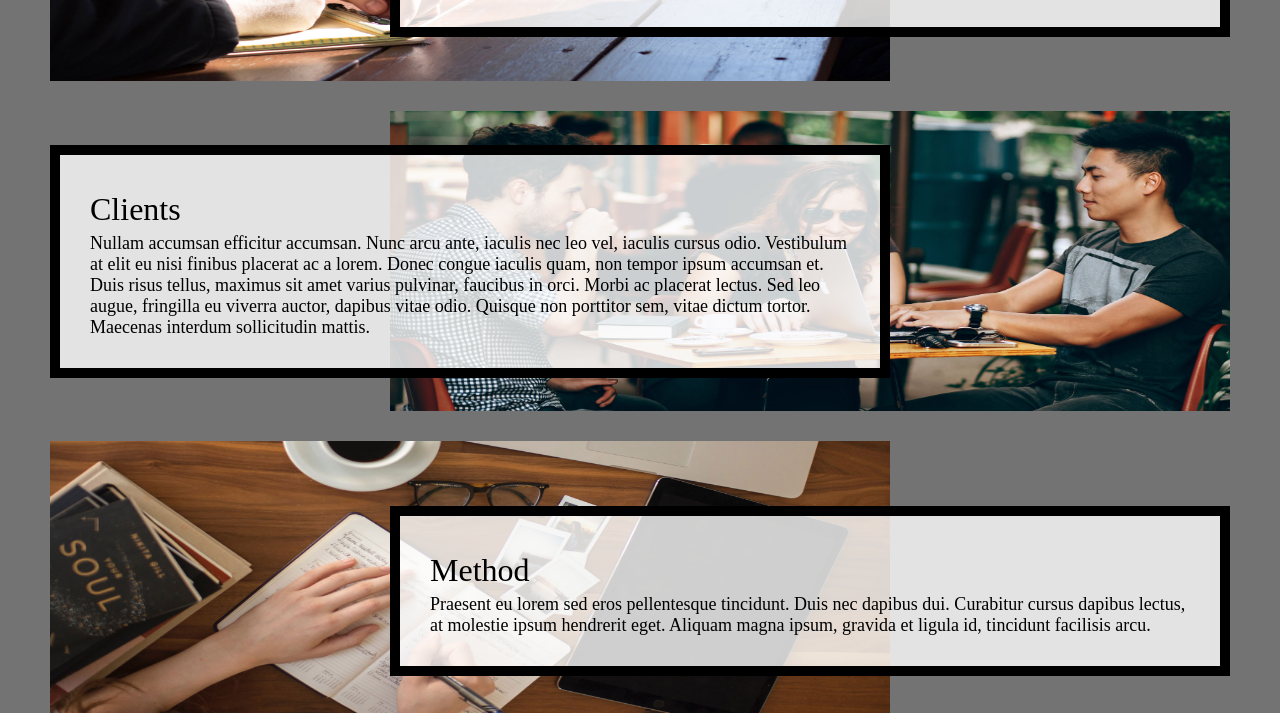
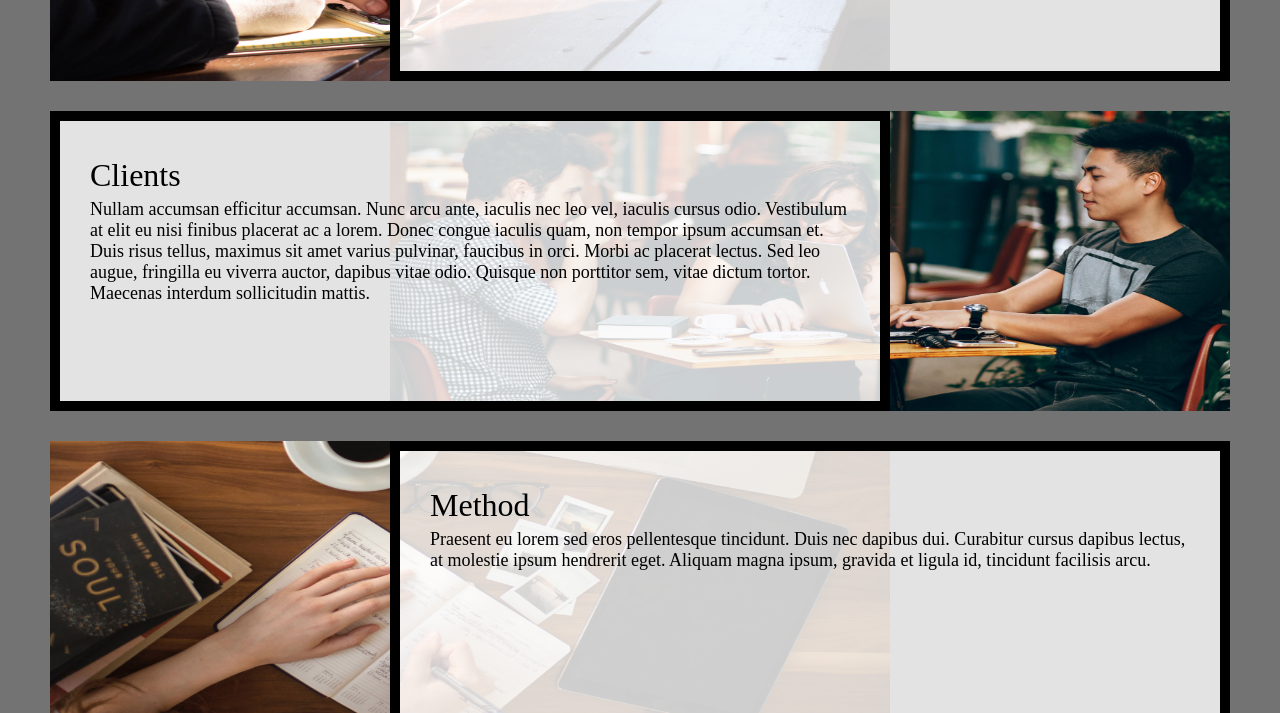
Before and after one commit to evans1mv/hw4-2023, a plain HTML site: page index.html in a window 1280 px wide. Shown: the part 701-1414 px from the top of the page. Drawn offline with Linux system fonts and the light colour scheme.

Commit message:
Add files via upload

```diff
--- a/css/style.css
+++ b/css/style.css
@@ -72,7 +72,7 @@ max-height: 500px;
 
   /* Requirement 9 code here -- Do not remove this comment. */
 .text{
-  margin: auto;
+  align-self: auto;
   max-height: 40vh;
   overflow: scroll;
 
```
